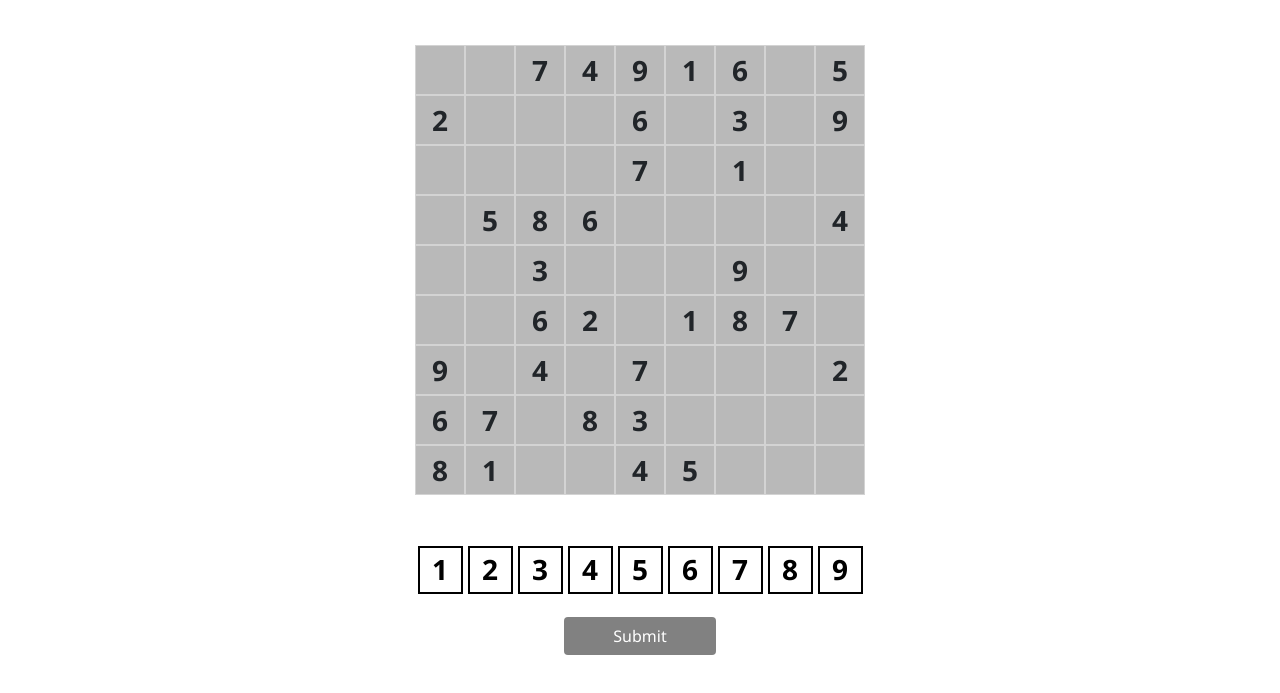
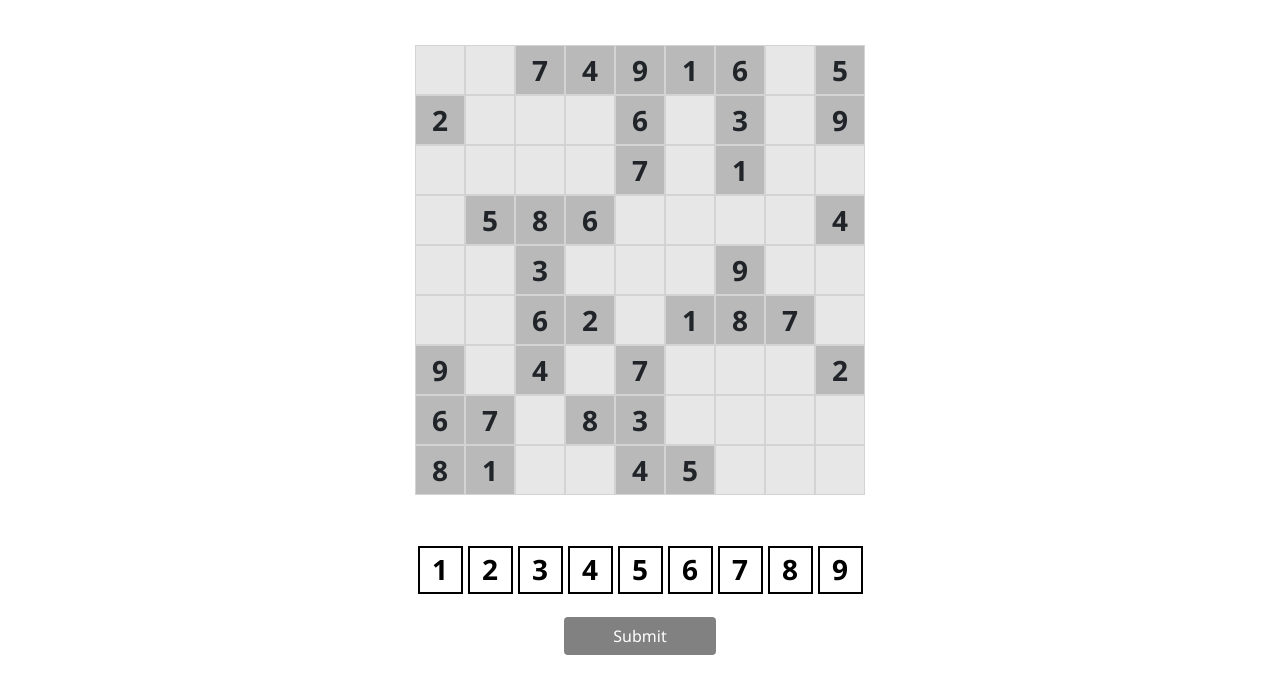
Before and after one commit to bharathvaj68/suduko, a plain HTML site: page index.html in a window 1280 px wide. Shown: the part 81-774 px from the top of the page. Drawn offline with nearby package versions, Linux system fonts and the light colour scheme.

Commit message:
day-3 commit

```diff
--- a/scripts.js
+++ b/scripts.js
@@ -55,6 +55,9 @@ var solution = [
   "812945763"
 ];
 
+var boardArray = board.map(row => row.split(''));
+var solutionArray = solution.map(row => row.split(''));
+
 window.onload = function() {
   setGame();
 }
@@ -77,7 +80,10 @@ function setGame() {
       if(board[r][c] != "-"){
         tile.innerText= board[r][c];
       }
-      tile.addEventListener("click", selectTile());
+      if(board[r][c] == "-"){
+        tile.classList.add("input")
+      }
+      tile.addEventListener("click", selectTile);
       tile.classList.add("tile");
       document.getElementById("suduko").append(tile);
     }
@@ -95,5 +101,14 @@ function selectNumber () {
 }
 
 function selectTile () {
+  if(numSelected){
+    for(let r=0; r<9; r++){
+      for(let c=0; c<9; c++){
+          if (boardArray[r][c] == "-"){
+  this.innerText = numSelected.id;
+  }
+      }
+    }
 
 }
+}
--- a/style.css
+++ b/style.css
@@ -81,6 +81,20 @@ h2{
     padding: 0;
 }
 
+.input {
+    width: 50px;
+    height: 50px;
+    border: 1px solid lightgray;
+    background-color: var(--primary);
+    padding: 0 !important;
+    font-size: 28px;
+    font-weight: bold;
+    display: flex;
+    justify-content: center;
+    align-items: center;
+    padding: 0;
+}
+
 #digits {
     width: 450px;
     height: 50px;
@@ -104,6 +118,7 @@ h2{
     color: black;
     font-weight: bold;
 }
+
 
 .number-selected {
     background-color: #D9D9D9;
```
